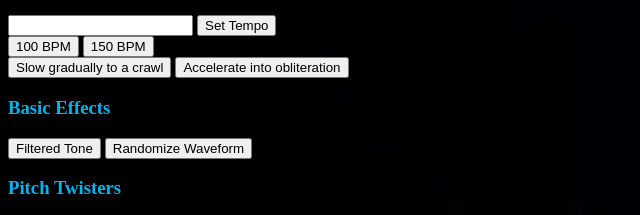
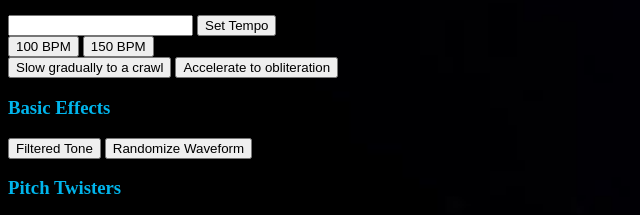
Before and after one commit to JoshLandry/Sinestrument1, a plain HTML site: page index.html in a window 1280 px wide. Shown: the part 206-421 px from the top of the page, 0-640 px from the left. Drawn offline with Linux system fonts and the light colour scheme.

Commit message:
corrected typo

```diff
--- a/index.html
+++ b/index.html
@@ -23,7 +23,7 @@
         <button class="threehundred">100 BPM</button>
         <button class="twohundred">150 BPM</button> <br>
         <button class="tempoSlide">Slow gradually to a crawl</button>
-        <button class="tempoSlideUp">Accelerate into obliteration</button> <br>
+        <button class="tempoSlideUp">Accelerate to obliteration</button> <br>
 
     <h3>Basic Effects</h3>
         <button class="filterSweep">Filtered Tone</button>
```
